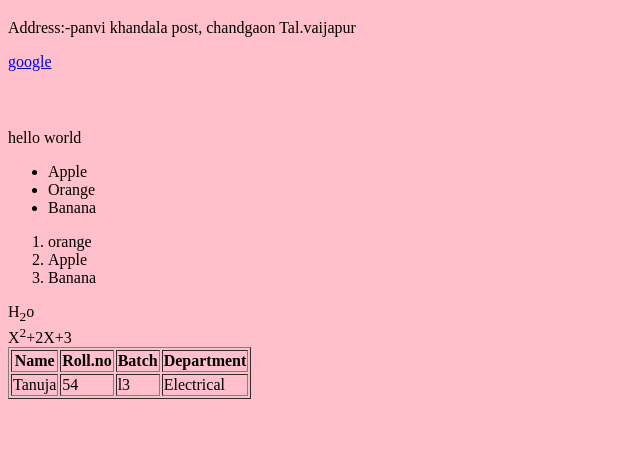
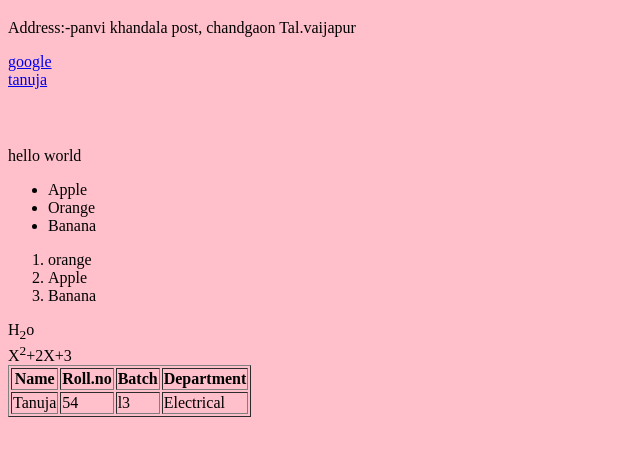
Before and after one commit to tanujabawche0-glitch/Tanuja54, a plain HTML site: page index.html in a window 1280 px wide. Shown: the part 87-540 px from the top of the page, without its empty margins (0-640 px from the left). Drawn offline with Linux system fonts and the light colour scheme.

Commit message:
Add files via upload

```diff
--- a/index.html
+++ b/index.html
@@ -4,7 +4,8 @@
 <body bgcolor="pink">
 <h1> Name:-Tanuja Dattatray Bawche </h1>
 <p> Address:-panvi khandala post, chandgaon Tal.vaijapur </p>
-<a href="www.google.com">google</a>
+<a href="www.google.com">google</a><br>
+<a href="www.tanuja.com">tanuja</a>
  <marquee>
 <br>
 <img src="abj.jpg">
```
